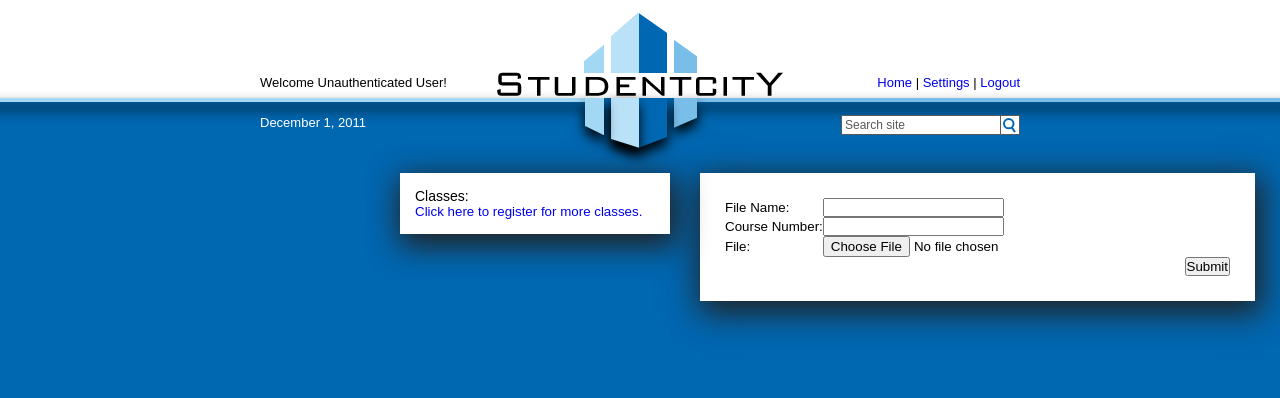
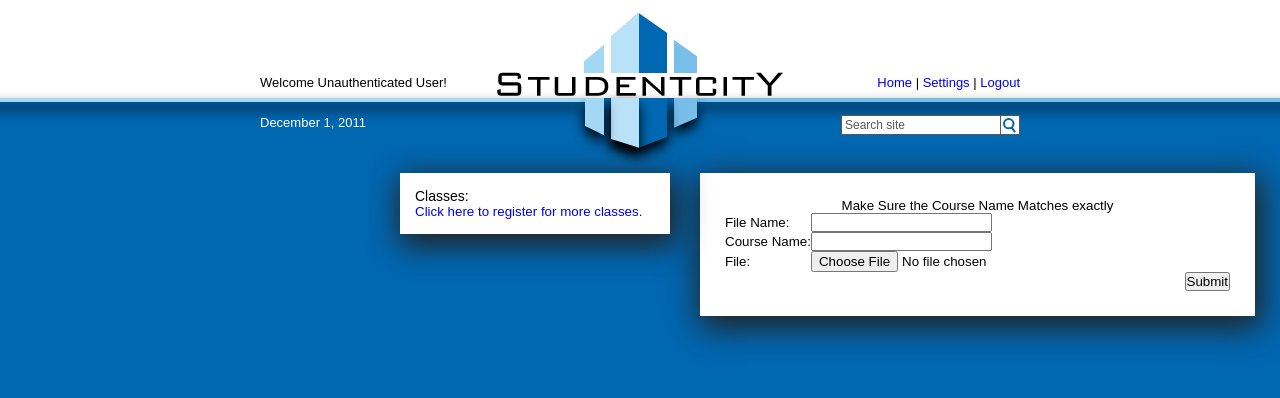
Before and after one commit to vamega/StudentCity, a Django app: template templates/fileupload/upload.html in a window 1280 px wide. Shown: the top 398 px of the page. Run offline with Django 3.2, Linux system fonts and the light colour scheme; the template is opened without the code that fills it, so the values that code supplies are empty.

Commit message:
almost done

```diff
--- a/fileupload/form.py
+++ b/fileupload/form.py
@@ -8,5 +8,5 @@ from django import forms
 class UploadFileForm(forms.Form):
 
     title = forms.CharField(max_length=50)
-    course_num = forms.CharField(max_length=50)
+    course = forms.CharField(max_length=50)
     file  = forms.FileField()
--- a/profile/templatetags/custom_filters.py
+++ b/profile/templatetags/custom_filters.py
@@ -1,4 +1,5 @@
 from django import template
+import os
 
 
 register = template.Library()
@@ -6,3 +7,7 @@ register = template.Library()
 @register.filter
 def strip_spaces(string):
     return string.replace(' ', '')
+
+@register.filter
+def get_resources(string):
+   return os.listdir('static/userupload/' + str(string))
--- a/templates/fileupload/upload.html
+++ b/templates/fileupload/upload.html
@@ -14,10 +14,12 @@
 
   <form action="fileupload/form.py" enctype="multipart/form-data" method="POST">
     {% csrf_token %}
+
+    <center>Make Sure the Course Name Matches exactly</center>
     <table>
 
       <tr><td>File Name:</td><td><input type="text" name="title" /></td></tr>
-      <tr><td>Course Number:</td><td><input type="text" name="course_num" /></td></tr>
+      <tr><td>Course Name:</td><td><input type="text" name="course" /></td></tr>
       <tr><td>File:</td><td><input type="file" name="file" /></td></tr>
     </table>
       <input type="submit" value="Submit" class = "float_right button_input" />
--- a/templates/profile/base_with_classes.html
+++ b/templates/profile/base_with_classes.html
@@ -1,4 +1,6 @@
 {% extends "profile/base.html" %}
+{% load custom_filters %}
+
 
 {% block username %}
     {% if user == None %}
@@ -31,6 +33,7 @@
         $('.hidden').hide();
         $('.ratings_class').hide();
         $('.recommendations_class').hide();
+        $('.resources_class').hide();
 
         $( ".course_details" ).click( function () {
            $( ".course_tile" ).css( "background-image", "url(/static/images/course_tile.png)" );
@@ -43,6 +46,11 @@
            var main_info = $(this).parent().parent().find(".hidden").html();
            $("#right_side").html(main_info);
          });
+
+	 $( ".resources_link").click( function () {
+	   var resources_info = $(this).find(".resources_class").html();
+	   $("#right_side").html(resources_info);
+	 });
 
          $( ".ratings_link").click( function () {
            var ratings_info = $(this).find(".ratings_class").html();
@@ -73,6 +81,13 @@
                     </div>
                     <div class="resources_link">
                          <h5>Resources</h5>
+			 <div class="resources_class">
+			      {% for x in course_detail.course.course_name|get_resources %}
+			      <a href="static/useruploads/{{x}}">{{x}}</a>
+			      {% endfor %}
+			      <br /><br />
+			      <a href="fileupload/upload.html">Upload New Resources</a>
+			 </div>
                     </div>
                     <div class="my_study_group_link">
                          <h5>My Study Groups</h5>
```
Also changed, not shown: fileupload/views.py (+7 -3 lines).
